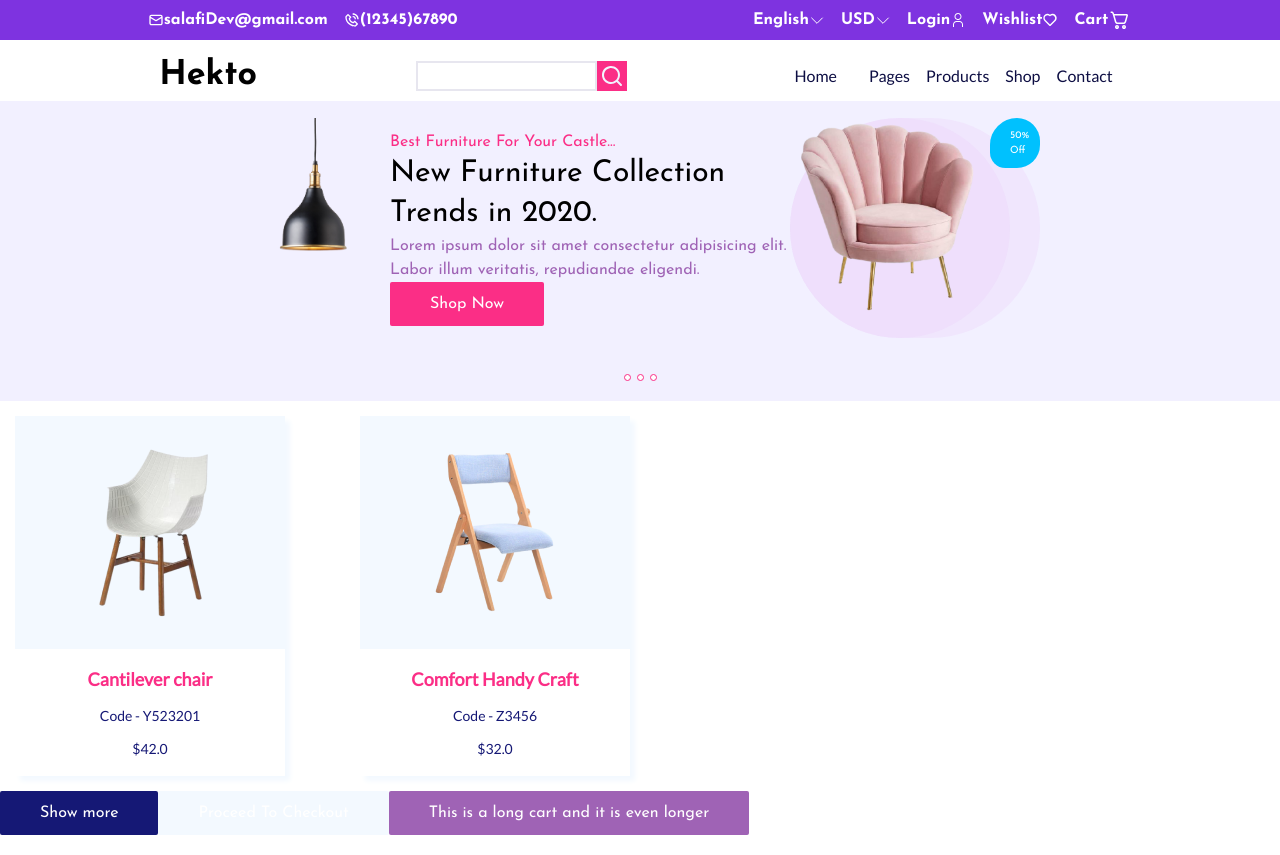
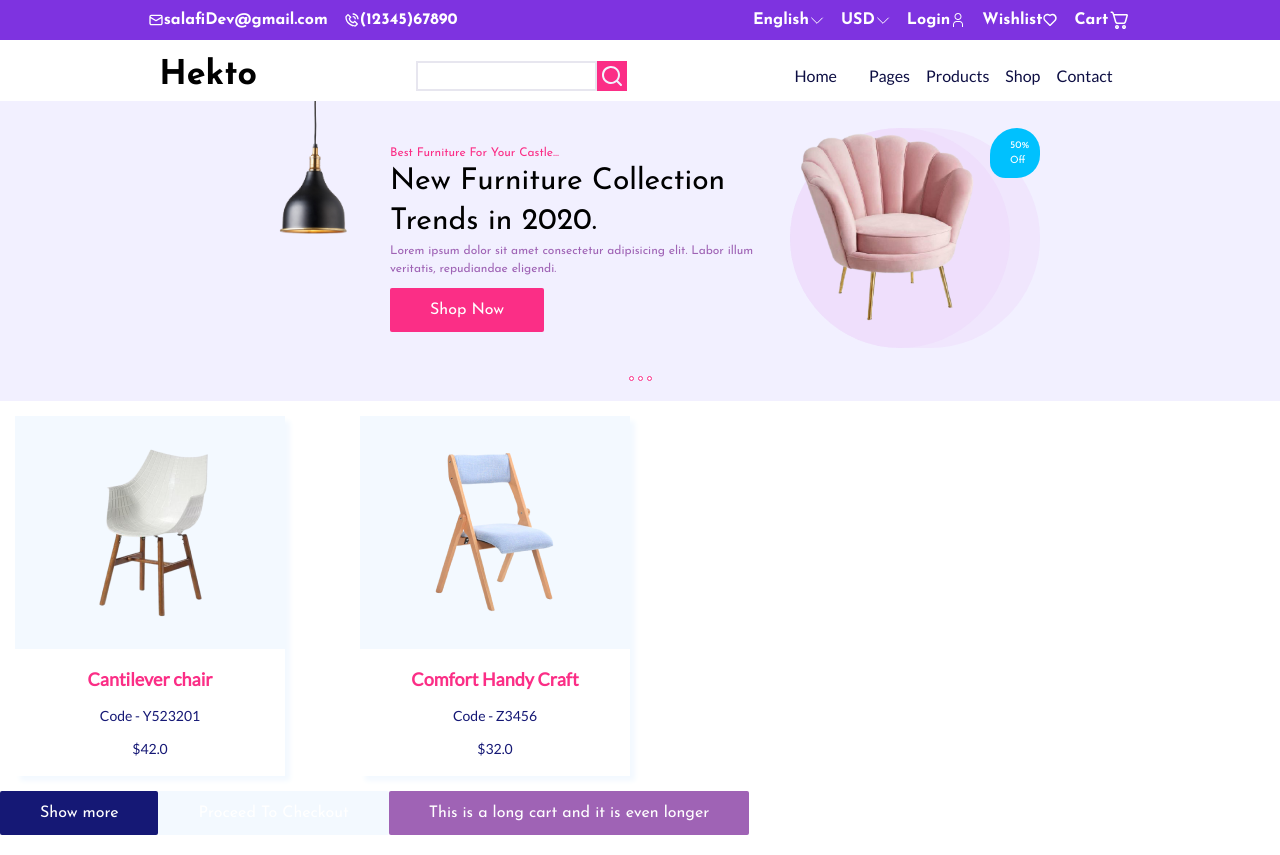
Before and after one commit to AOMuiz/salaficommerce, a React (Create React App) app: page / in a window 1280 px wide. Built offline with nearby package versions, Linux system fonts and the light colour scheme.

Commit message:
[kjiomoh] added styles and complete hero component

```diff
--- a/src/components/hero/index.js
+++ b/src/components/hero/index.js
@@ -7,7 +7,6 @@ export const Hero = ({ lampImgSrc, armChairImgSrc, text, title, subTitle }) => {
   return (
     <>
       <StyledContent>
-        <div className="flex flex-row">
         <StyledTextBoxDiv>
           <StyledImageBox1>
             <StyledLamp src={lampImgSrc} alt="" />
@@ -15,10 +14,9 @@ export const Hero = ({ lampImgSrc, armChairImgSrc, text, title, subTitle }) => {
           <StyledHeaderText>
             <StyledBest>{text}</StyledBest>
             <StyledNew>{title}</StyledNew>
-              <StyledP>{subTitle}</StyledP>
+            <StyledP className="mb-4">{subTitle}</StyledP>
             <Button name="Shop Now" color={colors.primary} />
           </StyledHeaderText>
-          </StyledTextBoxDiv>
 
           <StyledImageBox2Div1>
             <StyledImageBox2Div2>
@@ -28,7 +26,7 @@ export const Hero = ({ lampImgSrc, armChairImgSrc, text, title, subTitle }) => {
               </StyledImageBox2>
             </StyledImageBox2Div2>
           </StyledImageBox2Div1>
-        </div>
+        </StyledTextBoxDiv>
 
         <div className="flex flex-row justify-around">
           <StyledDot></StyledDot>
@@ -47,9 +45,8 @@ const StyledContent = styled.div`
   background-color: ${colors.lightash};
   display: flex;
   flex-direction: column;
-  justify-content: space-around;
+  justify-content: space-between;
   align-items: center;
-  align-content: flex-start;
 `;
 
 const StyledLamp = styled.img`
@@ -74,13 +71,20 @@ const StyledImageBox2 = styled.div`
   width: 20rem;
   height: 20rem;
   display: flex;
-  white-space: no-wrap;
 `;
 
 const StyledImageBox2Div1 = styled.div`
   width: 25rem;
   height: 22rem;
   border-radius: 50rem;
+  background-color: #ecd2fa59;
+`;
+
+const StyledImageBox2Div2 = styled.div`
+  width: 22rem;
+  height: 22rem;
+  border-radius: 50rem;
+  align-self: flex-start;
   background-color: #ecd2fa59;
 `;
 
@@ -97,23 +101,16 @@ const StyledPercentOff = styled.div`
   color: ${colors.white};
 `;
 
-const StyledImageBox2Div2 = styled.div`
-  width: 22rem;
-  height: 22rem;
-  border-radius: 50rem;
-  align-self: flex-start;
-  background-color: #ecd2fa59;
-`;
-
 const StyledTextBoxDiv = styled.div`
   display: flex;
   height: 100%;
   align-items: center;
+  justify-content: space-between;
 `;
 
 const StyledP = styled.p`
   color: ${colors.offPurple};
-  font-size: 1.6rem;
+  font-size: 1.2rem;
 `;
 
 const StyledNew = styled(StyledP)`
@@ -128,10 +125,11 @@ const StyledBest = styled(StyledP)`
 `;
 
 const StyledDot = styled.div`
-  margin: 0.3rem;
-  width: 0.7rem;
-  height: 0.7rem;
-  border-radius: 4rem 4rem 4rem 4rem;
+  margin: 0.2rem;
+  margin-bottom: 2rem;
+  width: 0.5rem;
+  height: 0.5rem;
+  border-radius: 0.5rem;
   border: 0.1rem solid ${colors.primary};
   background-color: ${colors.white};
 `;
```
Lines whose indentation alone changed are shown as unchanged.
